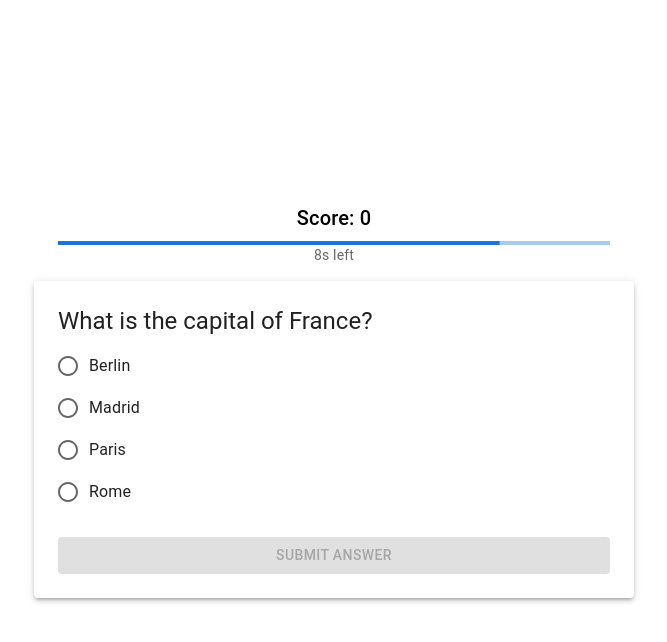
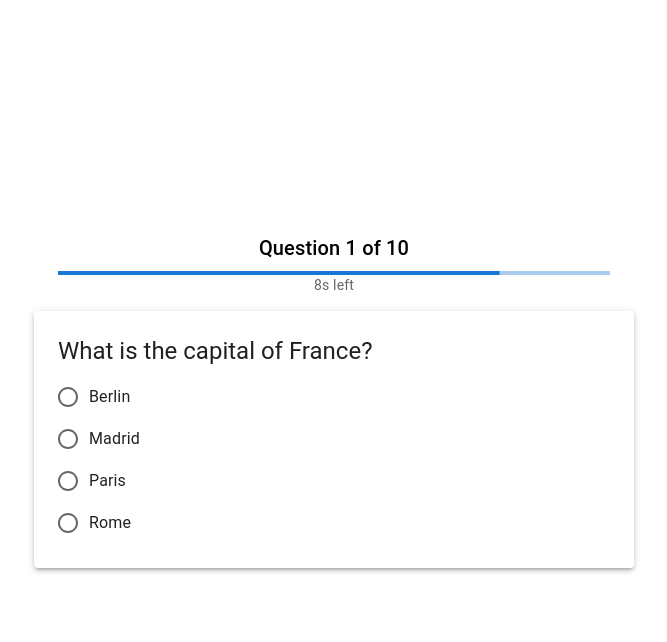
Before and after one commit to imankamrann/PsychMeUp, a React (Create React App) app: page / in a window 1280 px wide. Both pictures are taken after a click on the button "START QUIZ". Shown: the top 642 px of the page, without its empty margins (306-973 px from the left). Built offline with nearby package versions, Linux system fonts and the light colour scheme.

Commit message:
fixed past errors with button and scoring

```diff
--- a/src/QuizScreen.js
+++ b/src/QuizScreen.js
@@ -1,53 +1,56 @@
-import React, { useState, useEffect } from 'react';
+import React, { useState, useEffect, useCallback } from 'react';
 import { Container, Typography, Button, Paper, RadioGroup, FormControlLabel, Radio, Box, LinearProgress } from '@mui/material';
 
 function QuizScreen({ questions, onQuizComplete }) {
   const [currentQuestionIndex, setCurrentQuestionIndex] = useState(0);
-  const [score, setScore] = useState(0);
+  const [userAnswers, setUserAnswers] = useState([]);
   const [timeLeft, setTimeLeft] = useState(10); // 10 seconds per question
   const [selectedAnswerIndex, setSelectedAnswerIndex] = useState(null);
-  const [showFunFact, setShowFunFact] = useState(false);
 
   const currentQuestion = questions[currentQuestionIndex];
 
+  const handleAnswerSubmit = useCallback((selectedIndex) => {
+    const newUserAnswers = [...userAnswers, selectedIndex];
+    setUserAnswers(newUserAnswers);
+
+    // Move to the next question immediately after answer is submitted
+    if (currentQuestionIndex < questions.length - 1) {
+      setCurrentQuestionIndex(currentQuestionIndex + 1);
+      setSelectedAnswerIndex(null); // Reset selected answer for the next question
+      setTimeLeft(10); // Reset timer for the next question
+    } else {
+      // Calculate score and complete quiz
+      let score = 0;
+      for (let i = 0; i < questions.length; i++) {
+        if (newUserAnswers[i] === questions[i].correctIndex) {
+          score++;
+        }
+      }
+      onQuizComplete(score, newUserAnswers);
+    }
+  }, [userAnswers, currentQuestionIndex, questions.length, onQuizComplete]);
+
   useEffect(() => {
-    if (timeLeft > 0 && !showFunFact) {
+    if (timeLeft > 0) {
       const timerId = setTimeout(() => {
         setTimeLeft(timeLeft - 1);
       }, 1000);
       return () => clearTimeout(timerId);
-    } else if (timeLeft === 0 && !showFunFact) {
-      // Time ran out, move to the next question or show results
-      handleAnswerSubmit(null); // Pass null for unanswered
+    } else {
+      // Time ran out, submit null for unanswered and move to the next question
+      handleAnswerSubmit(null);
     }
-  }, [timeLeft, showFunFact]);
+  }, [timeLeft, handleAnswerSubmit]);
 
   const handleAnswerSelect = (index) => {
     setSelectedAnswerIndex(index);
-  };
-
-  const handleAnswerSubmit = (selectedIndex) => {
-    if (selectedIndex === currentQuestion.correctIndex) {
-      setScore(score + 1);
-    }
-    setShowFunFact(true);
-  };
-
-  const handleNextQuestion = () => {
-    setShowFunFact(false);
-    setSelectedAnswerIndex(null);
-    setTimeLeft(10); // Reset timer
-    if (currentQuestionIndex < questions.length - 1) {
-      setCurrentQuestionIndex(currentQuestionIndex + 1);
-    } else {
-      onQuizComplete(score);
-    }
+    handleAnswerSubmit(index);
   };
 
   return (
     <Container maxWidth="sm" sx={{ display: 'flex', flexDirection: 'column', alignItems: 'center', justifyContent: 'center', minHeight: '100vh' }}>
       <Typography variant="h6" component="div" gutterBottom>
-        Score: {score}
+        Question {currentQuestionIndex + 1} of {questions.length}
       </Typography>
       <Box sx={{ width: '100%', mb: 2 }}>
         <LinearProgress variant="determinate" value={(timeLeft / 10) * 100} />
@@ -67,40 +70,10 @@ function QuizScreen({ questions, onQuizComplete }) {
               value={index}
               control={<Radio />}
               label={option}
-              disabled={showFunFact}
+              disabled={selectedAnswerIndex !== null} // Disable radio buttons after selecting an answer
             />
           ))}
         </RadioGroup>
-        {!showFunFact && (
-          <Button
-            variant="contained"
-            fullWidth
-            onClick={() => handleAnswerSubmit(selectedAnswerIndex)}
-            disabled={selectedAnswerIndex === null}
-            sx={{ mt: 3 }}
-          >
-            Submit Answer
-          </Button>
-        )}
-        {showFunFact && (
-          <Box sx={{ mt: 3 }}>
-            <Typography variant="h6" component="h3" gutterBottom>
-              Fun Fact:
-            </Typography>
-            <Typography variant="body1" gutterBottom>
-              {currentQuestion.funFact}
-            </Typography>
-            <Button
-              variant="contained"
-              fullWidth
-              onClick={handleNextQuestion}
-              color="success"
-              sx={{ mt: 2 }}
-            >
-              {currentQuestionIndex < questions.length - 1 ? 'Next Question' : 'Finish Quiz'}
-            </Button>
-          </Box>
-        )}
       </Paper>
     </Container>
   );
```
